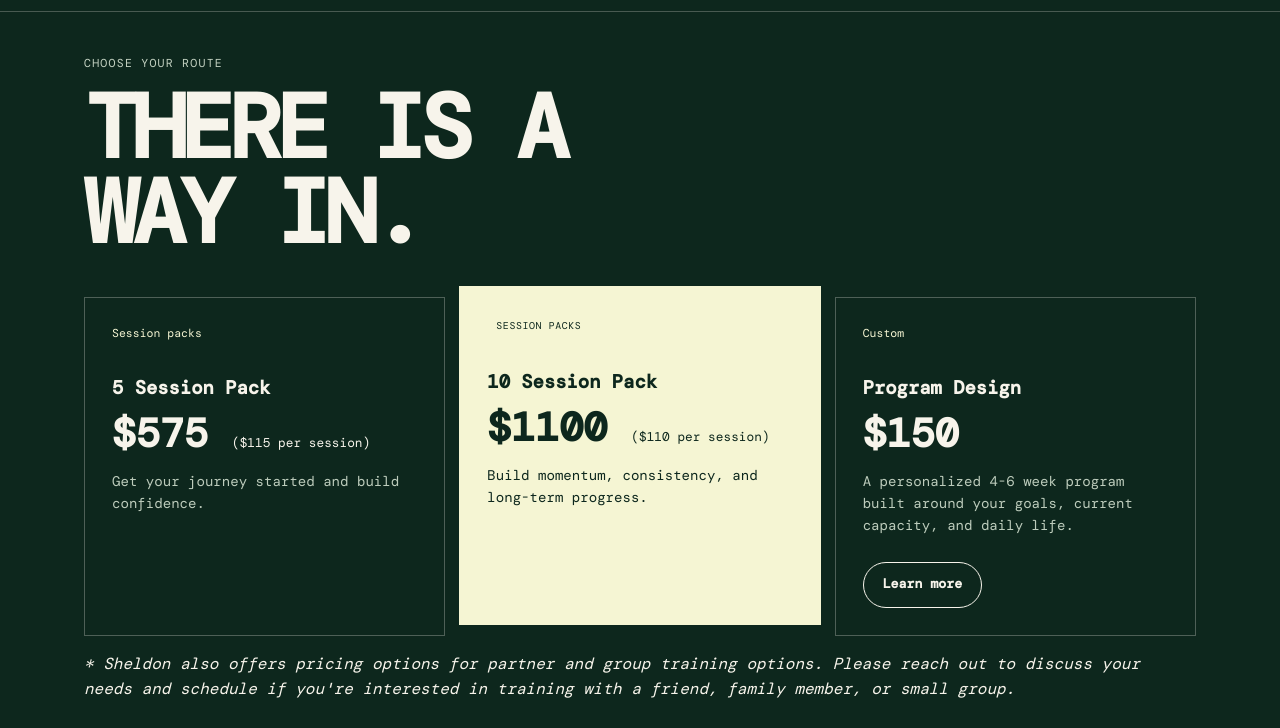
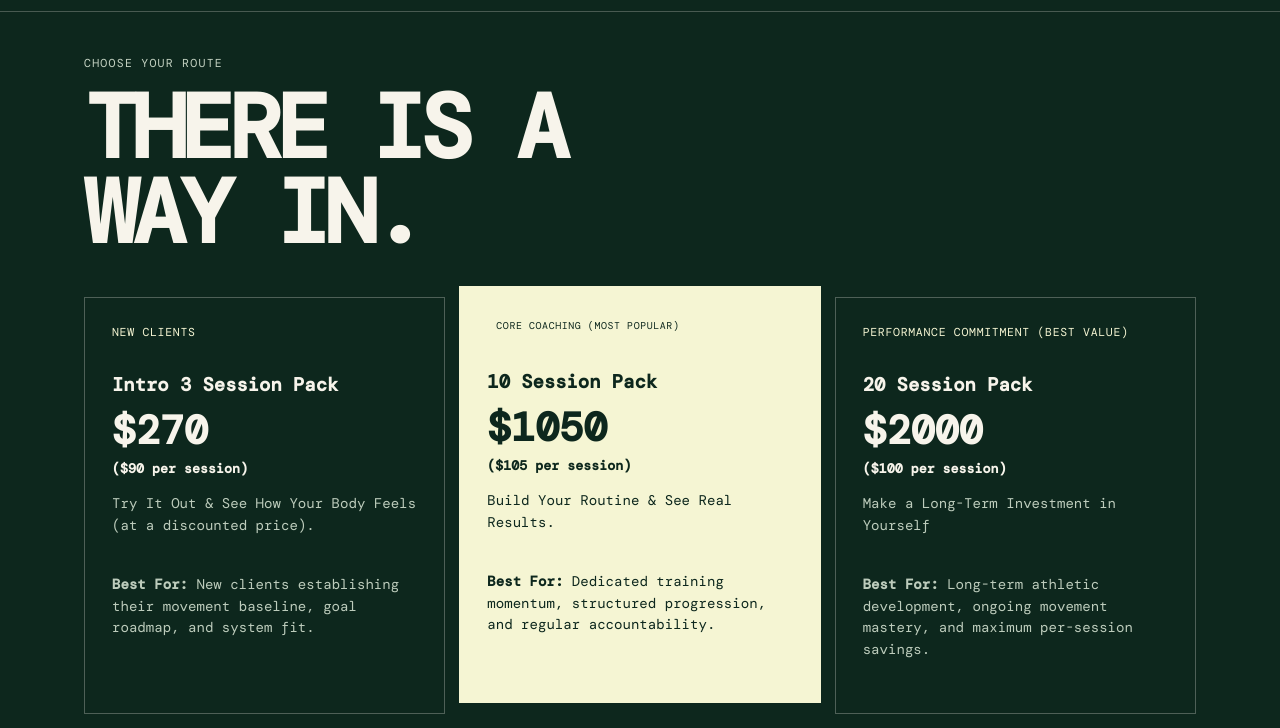
Before and after one commit to MarcyVampQueen/Website-SheldonWilliams, a plain HTML site: page public/pricing.html in a window 1280 px wide. Shown: the part 72-800 px from the top of the page. Drawn offline with nearby package versions, Linux system fonts and the light colour scheme.

Commit message:
adjust pricing

```diff
--- a/public/assets/site.css
+++ b/public/assets/site.css
@@ -226,7 +226,9 @@ button { font: inherit; }
   align-self: flex-start;
 }
 .service-index {
-  font-family: 'DM Mono', monospace;
+  font: 0.62rem 'DM Mono', monospace;
+  text-transform: uppercase;
+  letter-spacing: 0.06em;
   font-size: 0.72rem;
   color: var(--beige);
 }
--- a/public/pricing.html
+++ b/public/pricing.html
@@ -45,28 +45,32 @@
 
         <div class="price-grid">
           <article class="price-card">
-            <span class="service-index">Session packs</span>
-            <h3>5 Session Pack</h3>
-            <strong class="price">$575 <small>($115 per session)</small></strong>
-            <p>Get your journey started and build confidence.</p>
+            <span class="service-index">New Clients</span>
+            <h3>Intro 3 Session Pack</h3>
+            <strong class="price">$270</strong>
+            <strong><small>($90 per session)</small></strong>
+            <p>Try It Out & See How Your Body Feels (at a discounted price).</p>
+            <p><b>Best For:</b> New clients establishing their movement baseline, goal roadmap, and system fit.</p>
           </article>
 
           <article class="price-card price-card--featured">
-            <span class="promo">Session packs</span>
+            <span class="promo">Core Coaching (Most Popular)</span>
             <h3>10 Session Pack</h3>
-            <strong class="price">$1100 <small>($110 per session)</small></strong>
-            <p>Build momentum, consistency, and long-term progress.</p>
+            <strong class="price">$1050</strong>
+            <strong><small>($105 per session)</small></strong>
+            <p>Build Your Routine & See Real Results.</p>
+            <p><b>Best For:</b> Dedicated training momentum, structured progression, and regular accountability.</p>
           </article>
 
           <article class="price-card">
-            <span class="service-index">Custom</span>
-            <h3>Program Design</h3>
-            <strong class="price">$150</strong>
-            <p>
-              A personalized 4-6 week program built around your goals, current capacity, and daily life.
-            </p>
-            <a class="btn btn--outline" href="custom-routine.html">Learn more</a>
+            <span class="service-index">Performance Commitment (Best Value)</span>
+            <h3>20 Session Pack</h3>
+            <strong class="price">$2000</strong>
+            <strong><small>($100 per session)</small></strong>
+            <p>Make a Long-Term Investment in Yourself</p>
+            <p><b>Best For:</b> Long-term athletic development, ongoing movement mastery, and maximum per-session savings.</p>
           </article>
+
         </div>
 
         <p><i>
```
Also changed, not shown: public/index.html (+2 -2 lines).
